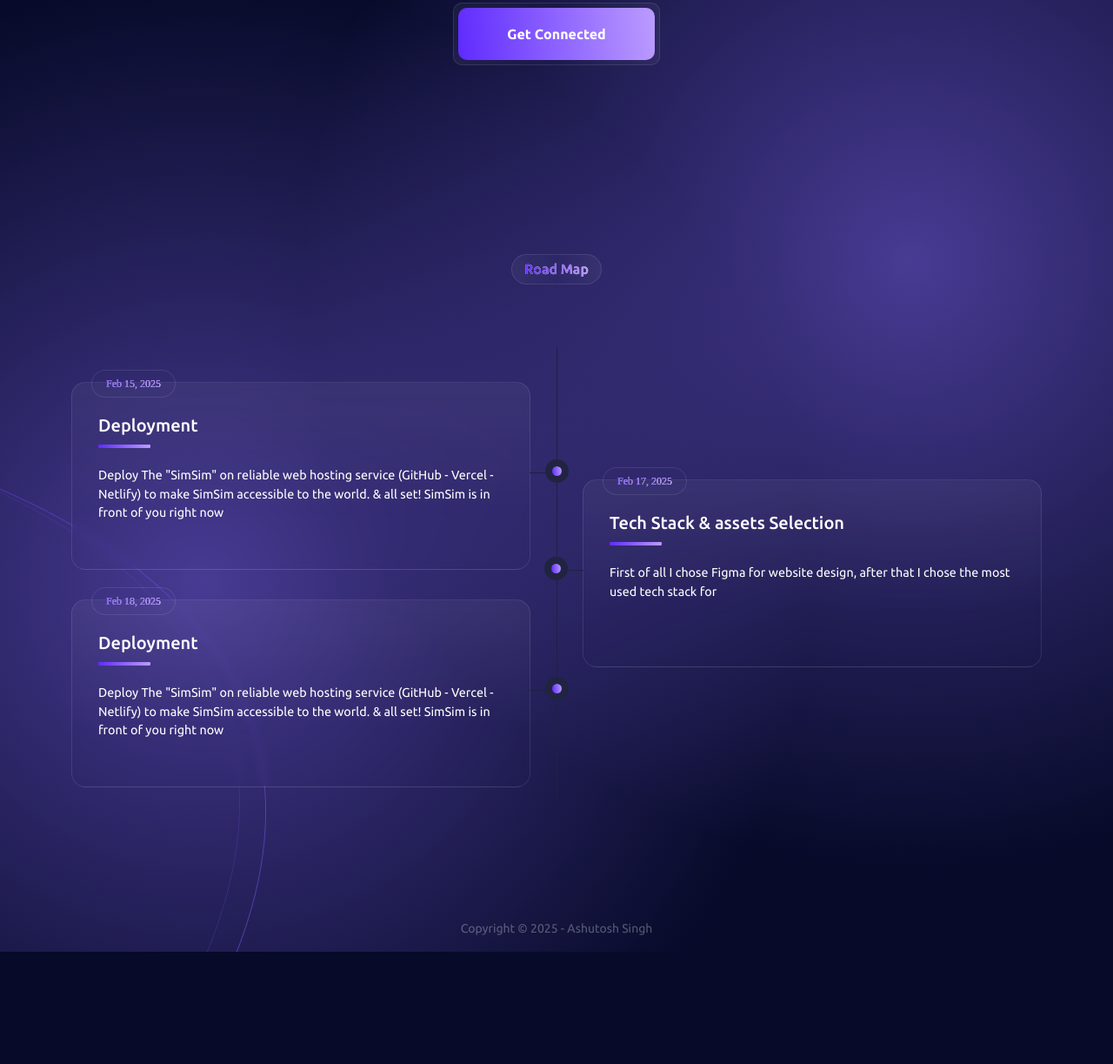
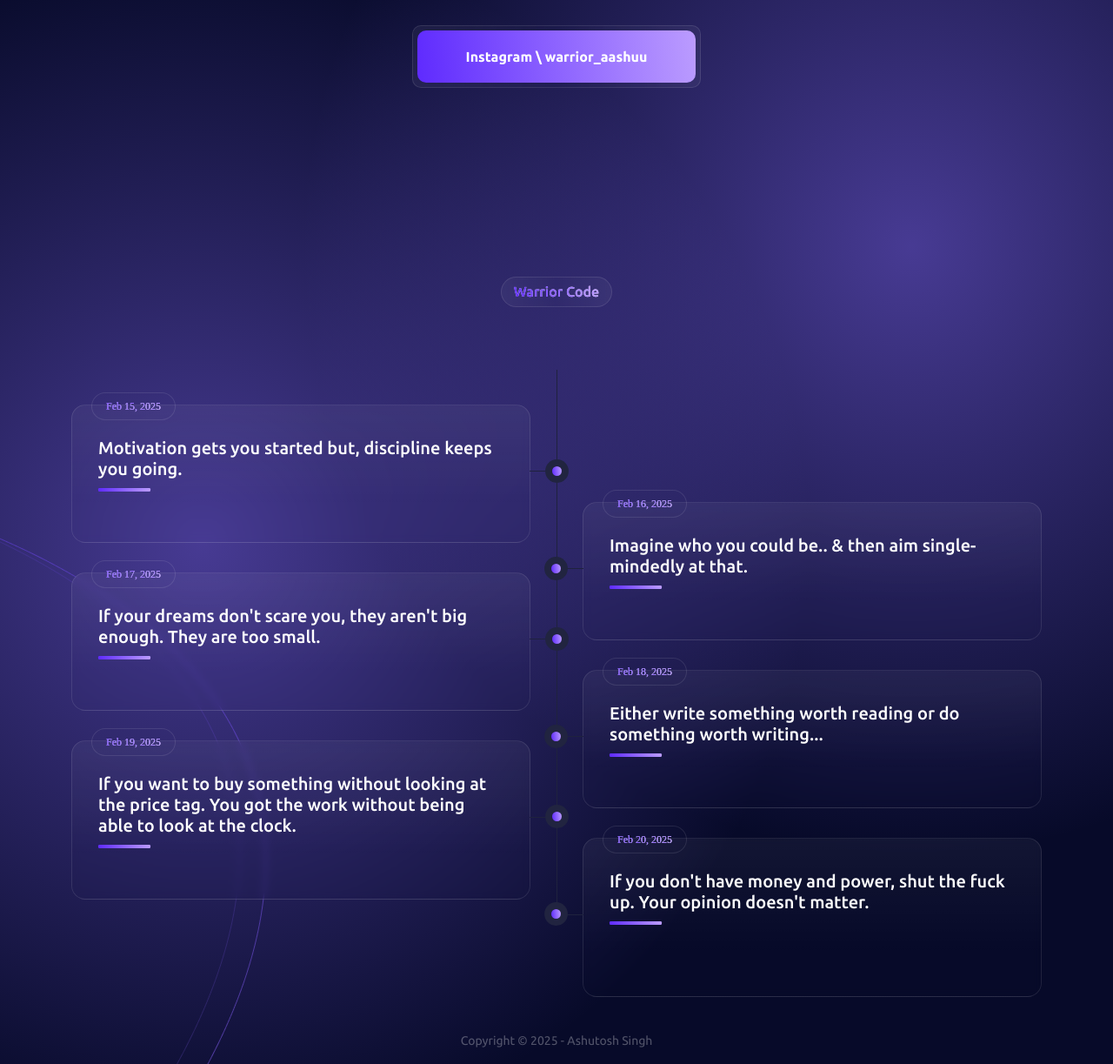
Before and after one commit to codeaashu/The-code-of-the-Warrior, a plain HTML site: page index.html in a window 1280 px wide. Shown: the part 392-1615 px from the top of the page at 87% size. Before the commit the page ends 1486 px from the top, so only its background shows below. Drawn offline with nearby package versions, Linux system fonts and the light colour scheme.

Commit message:
The code of the Warrior

```diff
--- a/index.html
+++ b/index.html
@@ -6,7 +6,7 @@
     <meta http-equiv="X-UA-Compatible" content="IE=edge">
     <meta name="viewport" content="width=device-width, initial-scale=1.0">
     <link rel="shortcut icon" href="assets/image/LOGO.png" type="image/x-icon">
-    <title>The Warrior</title>
+    <title>TheWarrior</title>
     <!-- js ui -->
     <link rel="stylesheet" href="assets/css/jquery-ui.css">
     <!-- swiper -->
@@ -58,10 +58,9 @@
                                     <span class="highlight">code</span> of the
                                     <span class="highlight">Warrior</span>
                                 </h2>
-                                <p class="dis">SimSim is the premier marketplace for nifties, which are digital items
-                                    you can truly own for yourself</p>
+                                <p class="dis">There is no mercy - Only obsession matters. There's no halfway. You're ALL IN, or you don't exist.</br>ENTER WITH OBSESSION - LEAVE WITH POWER</p>
                                     <a href="https://www.instagram.com/warrior_aashuu/" class="action-btn fs-6" target="_blank">
-                                        <span>Get Connected</span>
+                                        <span>Instagram \ warrior_aashuu</span>
                                     </a>
                             </div>
                         </div>
@@ -83,7 +82,7 @@
                     <div class="col-12">
                         <div class="text-center">
                             <h6 class="sub-heading">
-                                <span>Road Map</span>
+                                <span>Warrior Code</span>
                             </h6>
                             <h3 class="heading"> </h3>
                         </div>
@@ -92,30 +91,39 @@
                             <div class="roadmap-box  w-md-12">
                                 <div class="step position-absolute">Feb 15, 2025</div>
                                 <div class="r-content">
-                                    <h5 class="title position-relative">Deployment</h5>
-                                    <p style="font-size: 0.9rem;">Deploy The "SimSim" on reliable web hosting service
-                                        (GitHub - Vercel - Netlify) to make SimSim accessible to the world.
-                                        & all set! SimSim is in front of you right now</p>
+                                    <h5 class="title position-relative">Motivation gets you started but, discipline keeps you going.</h5>
                                 </div>
                             </div>
                             <div class="roadmap-box right w-md-12">
-                                <div class="step position-absolute">Feb 17, 2025</div>
+                                <div class="step position-absolute">Feb 16, 2025</div>
                                 <div class="r-content">
-                                    <h5 class="title position-relative">Tech Stack & assets Selection</h5>
-                                    <p style="font-size: 0.9rem;">First of all I chose Figma for website design, after
-                                        that I chose the most used tech stack for </p>
+                                    <h5 class="title position-relative">Imagine who you could be.. & then aim single-mindedly at that.</h5>
                                 </div>
                             </div>
                             <div class="roadmap-box  w-md-12">
+                                <div class="step position-absolute">Feb 17, 2025</div>
+                                <div class="r-content">
+                                    <h5 class="title position-relative">If your dreams don't scare you, they aren't big enough. They are too small.</h5>
+                                </div>
+                            </div>
+                            <div class="roadmap-box right w-md-12">
                                 <div class="step position-absolute">Feb 18, 2025</div>
                                 <div class="r-content">
-                                    <h5 class="title position-relative">Deployment</h5>
-                                    <p style="font-size: 0.9rem;">Deploy The "SimSim" on reliable web hosting service
-                                        (GitHub - Vercel - Netlify) to make SimSim accessible to the world.
-                                        & all set! SimSim is in front of you right now</p>
+                                    <h5 class="title position-relative">Either write something worth reading or do something worth writing...</h5>
                                 </div>
                             </div>
-
+                            <div class="roadmap-box  w-md-12">
+                                <div class="step position-absolute">Feb 19, 2025</div>
+                                <div class="r-content">
+                                    <h5 class="title position-relative">If you want to buy something without looking at the price tag. You got the work without being able to look at the clock.</h5>
+                                </div>
+                            </div>
+                            <div class="roadmap-box right w-md-12">
+                                <div class="step position-absolute">Feb 20, 2025</div>
+                                <div class="r-content">
+                                    <h5 class="title position-relative">If you don't have money and power, shut the fuck up. Your opinion doesn't matter.</h5>
+                                </div>
+                            </div>
                         </div>
                     </div>
                 </div>
```
